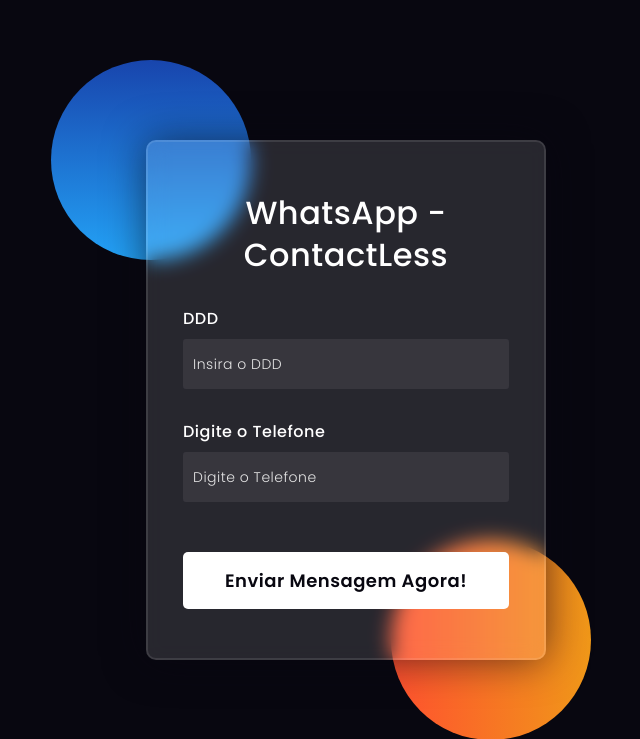
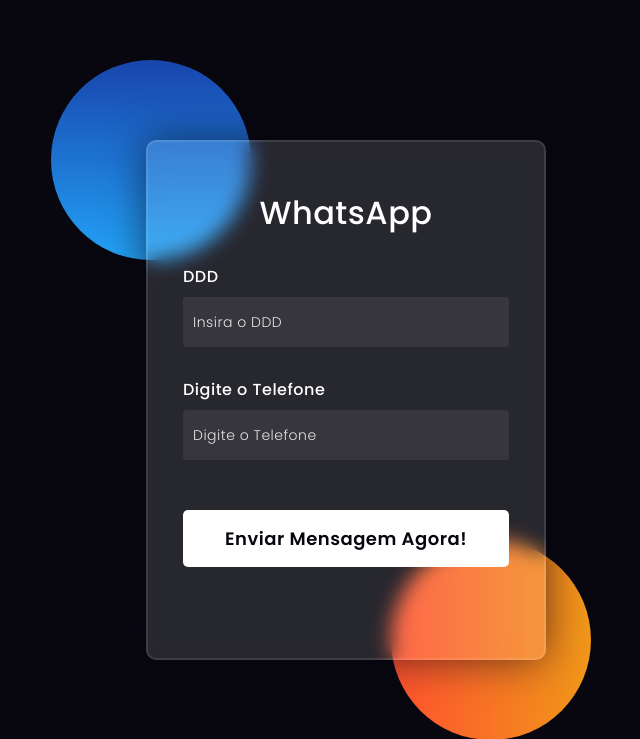
Before and after one commit to renatoangelo/whatsapp-contacless, a PHP site: page / in a window 1280 px wide. Shown: the top 739 px of the page, without its empty margins (294-934 px from the left). Run offline with PHP 8.4, Linux system fonts and the light colour scheme.

Commit message:
Versão Final

```diff
--- a/index.php
+++ b/index.php
@@ -16,7 +16,7 @@
 <head>
 <meta charset="UTF-8" />
 
-    <title>WhatsApp</title>
+    <title>WhatsApp ContactLess</title>
 
     <meta name="viewport" content="width=device-width, initial-scale=1.0" />
     <meta http-equiv="X-UA-Compatible" content="ie=edge" />
@@ -48,7 +48,7 @@
         <div class="shape"></div>
     </div>
     <form action="" method="post">
-        <h3>WhatsApp - ContactLess</h3>
+        <h3>WhatsApp</h3>
 
         <label for="ddd">DDD</label>
         <input type="text" placeholder="Insira o DDD" id="ddd" name="ddd">
```
